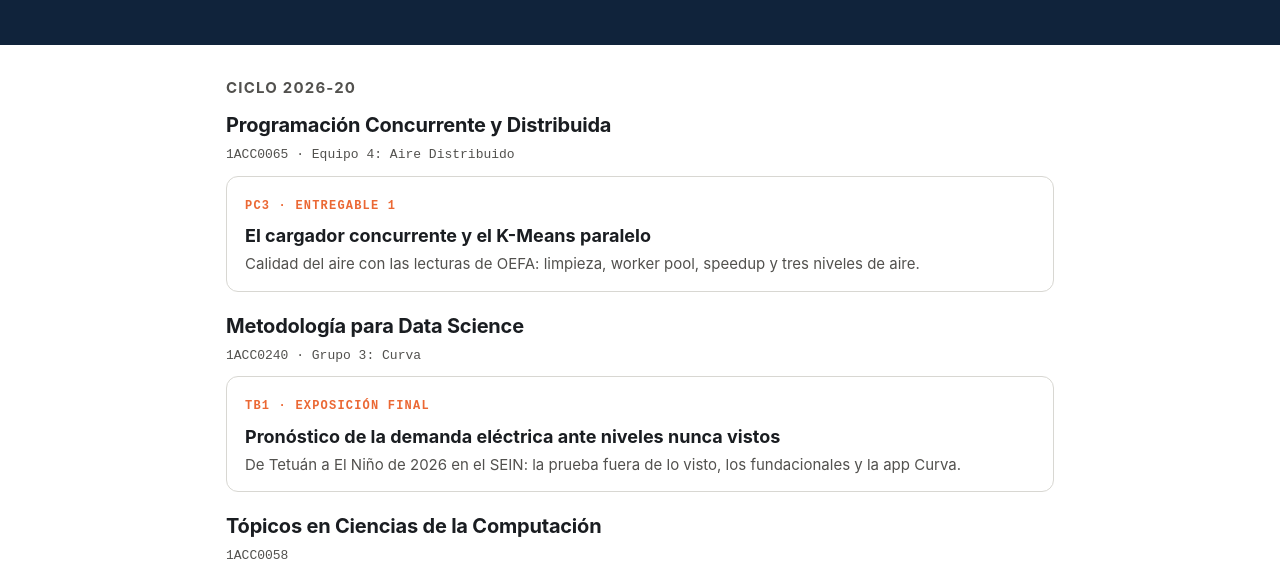
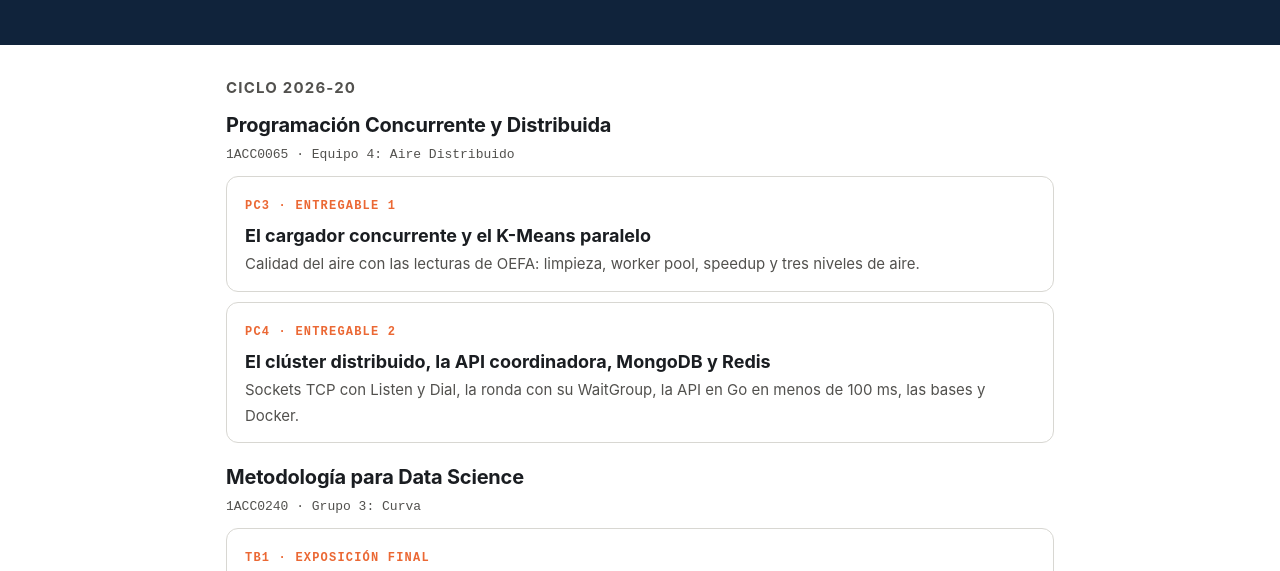
Before and after one commit to R0SEWT/uni, a plain HTML site: page sitio/index.html in a window 1280 px wide. Shown: the part 200-771 px from the top of the page. Drawn offline with Linux system fonts and the light colour scheme.

Commit message:
concurrente/pc4: la exposición de la PC4 en la portada
La entrega se publica desde aire-distribuido (publicar.sh pc4) y el proxy de
/concurrente/* ya la sirve: solo faltaba la tarjeta.

Co-Authored-By: Claude Opus 5.5 <noreply@anthropic.com>

```diff
--- a/sitio/index.html
+++ b/sitio/index.html
@@ -67,6 +67,11 @@
         <strong>El cargador concurrente y el K-Means paralelo</strong>
         <span class="d">Calidad del aire con las lecturas de OEFA: limpieza, worker pool, speedup y tres niveles de aire.</span>
       </a></li>
+      <li><a href="concurrente/pc4/">
+        <span class="tag">PC4 · ENTREGABLE 2</span>
+        <strong>El clúster distribuido, la API coordinadora, MongoDB y Redis</strong>
+        <span class="d">Sockets TCP con Listen y Dial, la ronda con su WaitGroup, la API en Go en menos de 100 ms, las bases y Docker.</span>
+      </a></li>
     </ul>
   </section>
 
```
